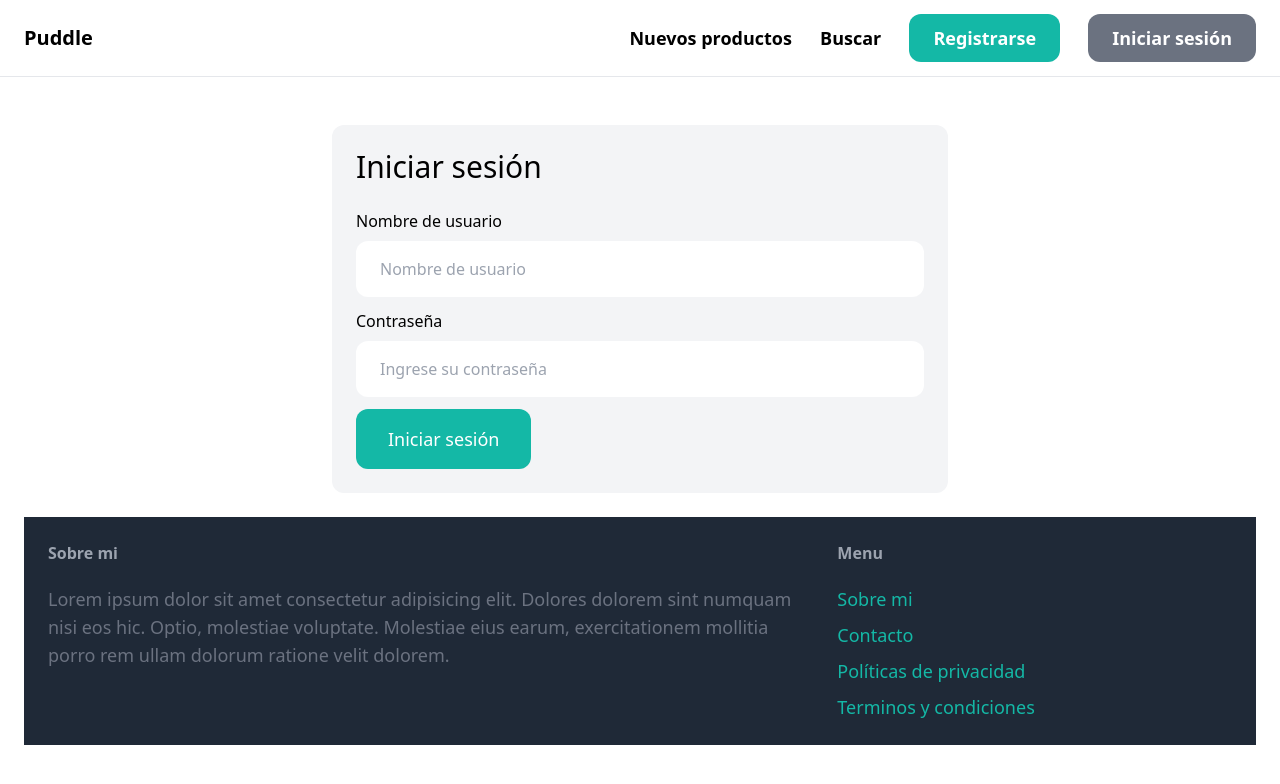
After one commit to lennardscript/marketplace-puddle, a Django app: page /login/ in a window 1280 px wide. The commit adds this page. Shown: the top 784 px of the page. Run offline with Django 4.2, Linux system fonts and the light colour scheme; some libraries are stand-ins or nearby versions.

Commit message:
add form login and html login

```diff
--- a/core/settings.py
+++ b/core/settings.py
@@ -27,6 +27,9 @@
 
 ALLOWED_HOSTS = []
 
+LOGIN_URL = '/login/'
+LOGIN_REDIRECT_URL = '/'
+LOGOUT_REDIRECT_URL = '/'
 
 # Application definition
 
--- a/marketplace/forms.py
+++ b/marketplace/forms.py
@@ -1,7 +1,18 @@
 from django import forms
-from django.contrib.auth.forms import UserCreationForm
+from django.contrib.auth.forms import UserCreationForm, AuthenticationForm
 from django.contrib.auth.models import User
 
+class LoginForm(AuthenticationForm):
+
+    username = forms.CharField(widget=forms.TextInput(attrs={
+        'placeholder': 'Nombre de usuario',
+        'class': 'w-full py-4 px-6 rounded-xl',
+    }))
+
+    password = forms.CharField(widget=forms.PasswordInput(attrs={
+        'placeholder': 'Ingrese su contraseña',
+        'class': 'w-full py-4 px-6 rounded-xl',
+    }))
 
 class SignupForm(UserCreationForm):
     class Meta:
@@ -9,5 +20,21 @@
         fields = ('username', 'email', 'password1', 'password2')
 
     username = forms.CharField(widget=forms.TextInput(attrs={
-        'placeholder': ''
+        'placeholder': 'Nombre de usuario',
+        'class': 'w-full py-4 px-6 rounded-xl',
     }))
+
+    email = forms.CharField(widget=forms.EmailInput(attrs={
+        'placeholder': 'Dirección de correo electrónico',
+        'class': 'w-full py-4 px-6 rounded-xl',
+    }))
+
+    password1 = forms.CharField(widget=forms.PasswordInput(attrs={
+        'placeholder': 'Ingrese su contraseña',
+        'class': 'w-full py-4 px-6 rounded-xl',
+    }))
+
+    password2 = forms.CharField(widget=forms.PasswordInput(attrs={
+        'placeholder': 'Repita su contraseña',
+        'class': 'w-full py-4 px-6 rounded-xl',
+    }))
--- a/marketplace/templates/marketplace/base.html
+++ b/marketplace/templates/marketplace/base.html
@@ -13,10 +13,16 @@
 
     <div class="space-x-6">
       <a href="#" class="text-lg font-semibold hover:text-gray-500">Nuevos productos</a>
-      <a href="#" class="text-lg font-semibold hover:text-gray-500">Navegar</a>
+      <a href="#" class="text-lg font-semibold hover:text-gray-500">Buscar</a>
 
-      <a href="{% url 'marketplace:signup' %}" class="px-6 py-3 text-lg font-semibold bg-teal-500 text-white rounded-xl hover:bg-teal-700">Registrarse</a>
-      <a href="#" class="px-6 py-3 text-lg font-semibold bg-gray-500 text-white rounded-xl hover:bg-gray-700">Cerrar sesión</a>
+      {% if request.user.is_authenticated %}
+        <a href="#" class="px-6 py-3 text-lg font-semibold bg-teal-500 text-white rounded-xl hover:bg-teal-700">Inbox</a>
+        <a href="#" class="px-6 py-3 text-lg font-semibold bg-gray-500 text-white rounded-xl hover:bg-gray-700">Dashboard</a>
+      {% else %}
+        <a href="{% url 'marketplace:signup' %}" class="px-6 py-3 text-lg font-semibold bg-teal-500 text-white rounded-xl hover:bg-teal-700">Registrarse</a>
+        <a href="{% url 'marketplace:login' %}" class="px-6 py-3 text-lg font-semibold bg-gray-500 text-white rounded-xl hover:bg-gray-700">Iniciar sesión</a>
+      {% endif %}
+
     </div>
   </nav>
   <div class="px-6 py-6">
--- /dev/null
+++ b/marketplace/templates/marketplace/login.html
@@ -0,0 +1,36 @@
+{% extends 'marketplace/base.html' %}
+
+{% block title %}Iniciar sesión{% endblock %}
+
+{% block content %}
+
+<div class="w-1/2 my-6 mx-auto p-6 bg-gray-100 rounded-xl">
+  <h1 class="mb-6 text-3xl">Iniciar sesión</h1>
+
+  <form method="post" action="#">
+    {% csrf_token %}
+
+    <div class="mb-3">
+      <label class="inline-block mb-2">Nombre de usuario</label><br>
+      {{ form.username }}
+    </div>
+
+    <div class="mb-3">
+      <label class="inline-block mb-2">Contraseña</label><br>
+      {{ form.password }}
+    </div>
+
+    {% if form.errors or form.nom_field_errors %}
+      <div class="mb-3 p-6 bg-red-100 rounded-xl">
+        {% for field in form %}
+          {{ field.errors }}
+        {% endfor %}
+        {{ form.nom_field_errors }}
+      </div>
+    {% endif %}
+
+    <button class="py-4 px-8 text-lg bg-teal-500 hover:bg-teal-700 rounded-xl text-white">Iniciar sesión</button>
+  </form>
+</div>
+
+{% endblock %}
--- a/marketplace/urls.py
+++ b/marketplace/urls.py
@@ -1,6 +1,8 @@
+from django.contrib.auth import views as auth_views
 from django.urls import path
 
 from . import views
+from .forms import LoginForm
 
 app_name = 'marketplace'
 
@@ -8,4 +10,5 @@
     path('', views.index, name='index'),
     path('contact', views.contact, name='contact'),
     path('signup', views.signup, name='signup'),
+    path('login/', auth_views.LoginView.as_view(template_name='marketplace/login.html', authentication_form=LoginForm), name='login'),
 ]
```
Also changed, not shown: marketplace/views.py (+12 -2 lines), db.sqlite3.
